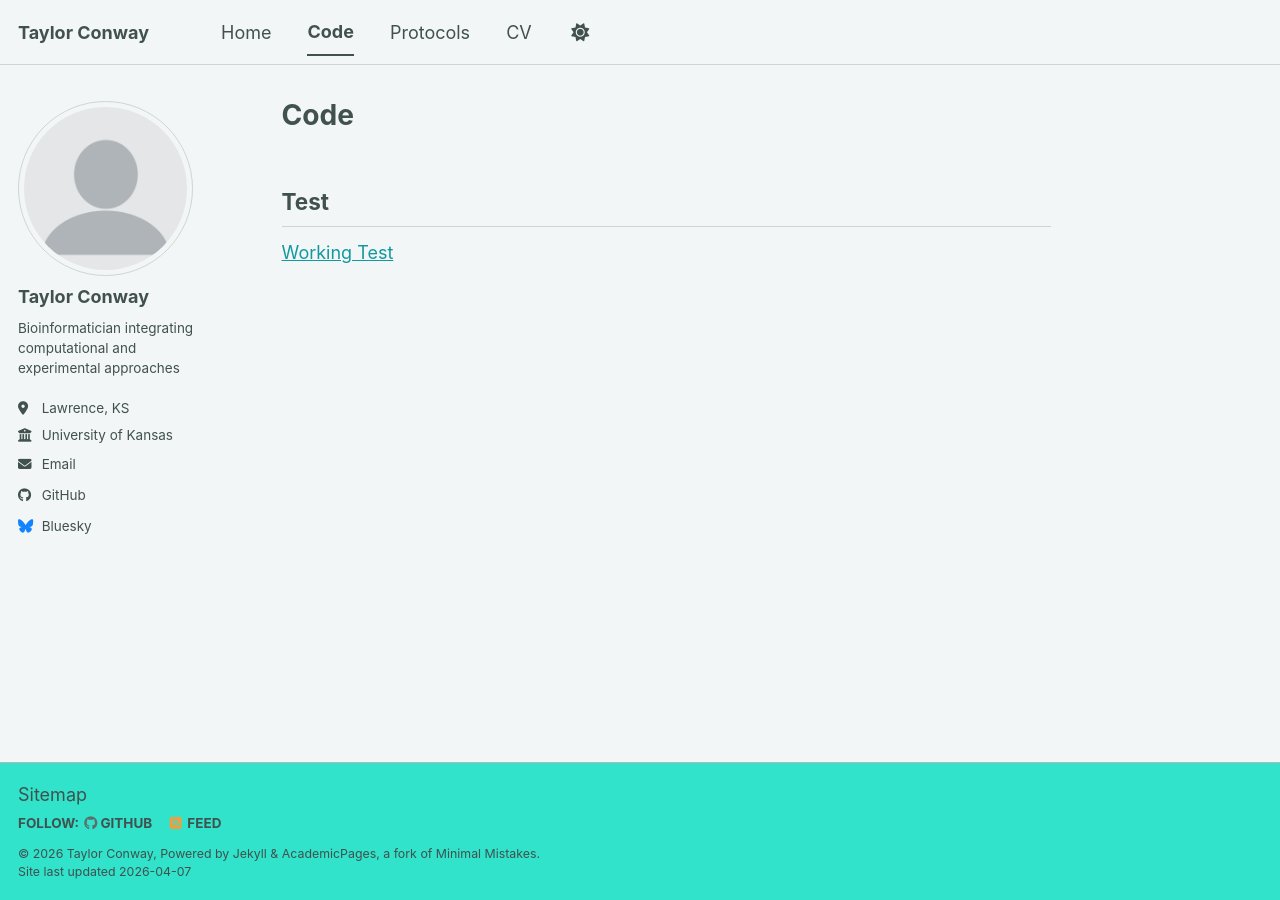
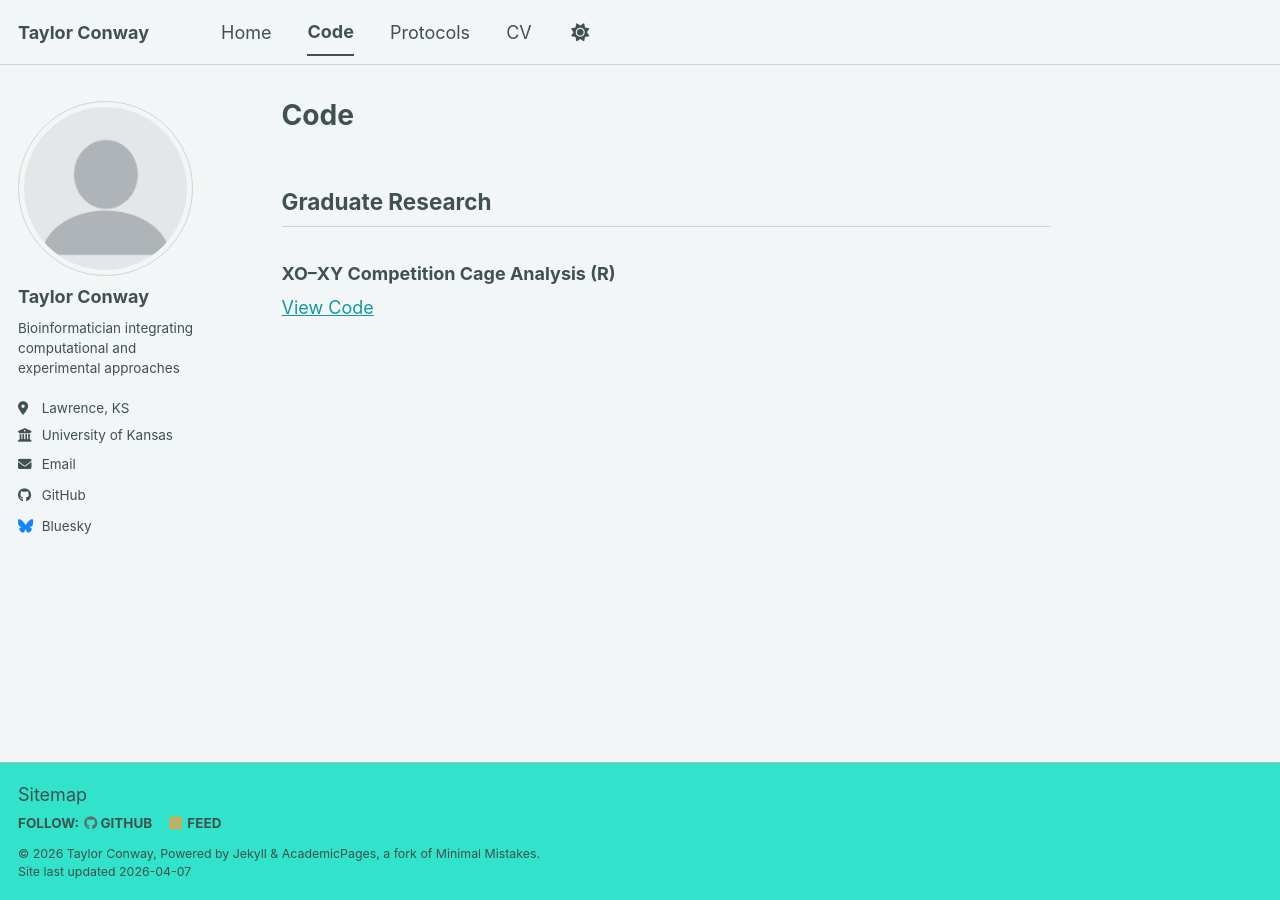
Before and after one commit to ShesCodingOverHere/TaylorConway.github.io, a Jekyll site: the page built from _pages/code.md, in a window 1280 px wide. Built offline with Jekyll 4.4.1, drawn with Linux system fonts in a browser that asks for light colours; a script bundle is joined from its source files by our own code; library files that are not in the unit come from our copies.

Commit message:
Update code.md

```diff
--- a/_pages/code.md
+++ b/_pages/code.md
@@ -5,6 +5,7 @@ permalink: /code/
 author_profile: true
 ---
 
-## Test
+## Graduate Research
 
-[Working Test](/TaylorConway.github.io/code/FST_deltaP/)
+### XO–XY Competition Cage Analysis (R)
+[View Code](/TaylorConway.github.io/code/XOXY_comp_cages_R/)
```
